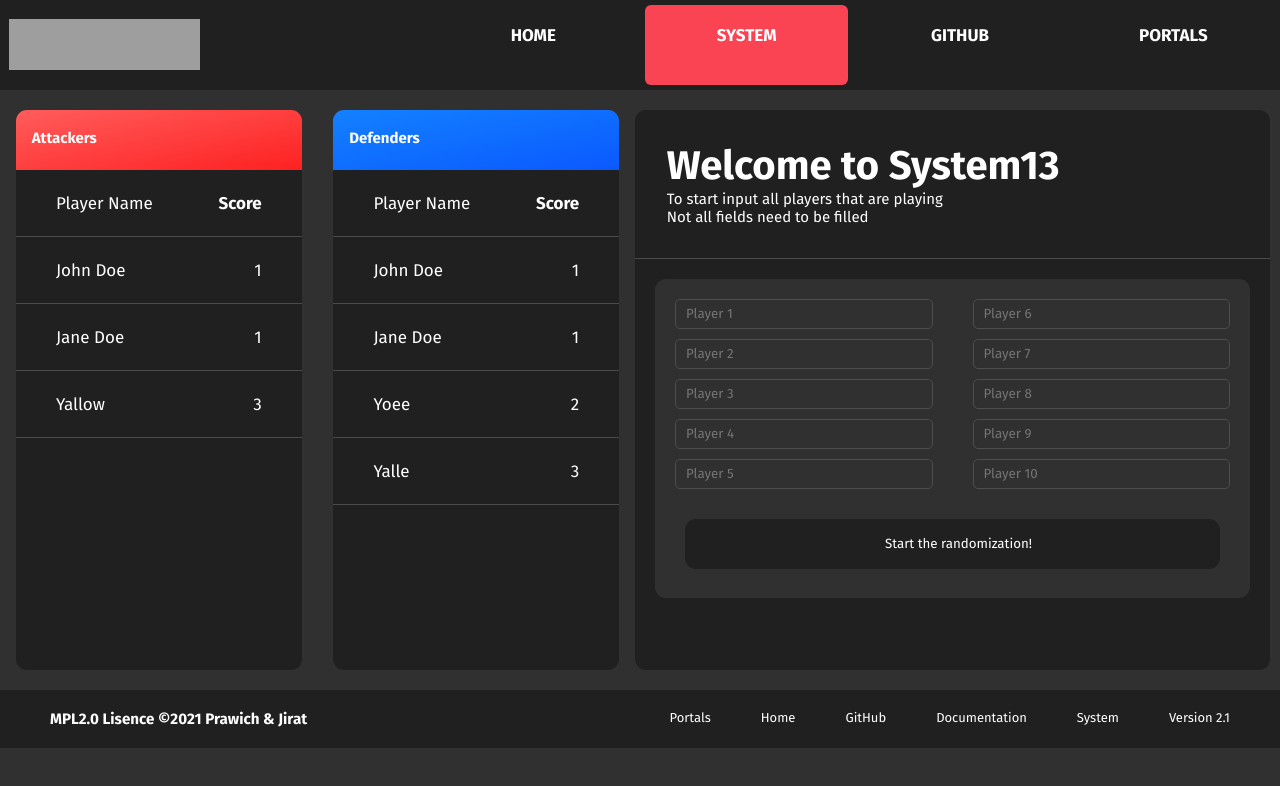
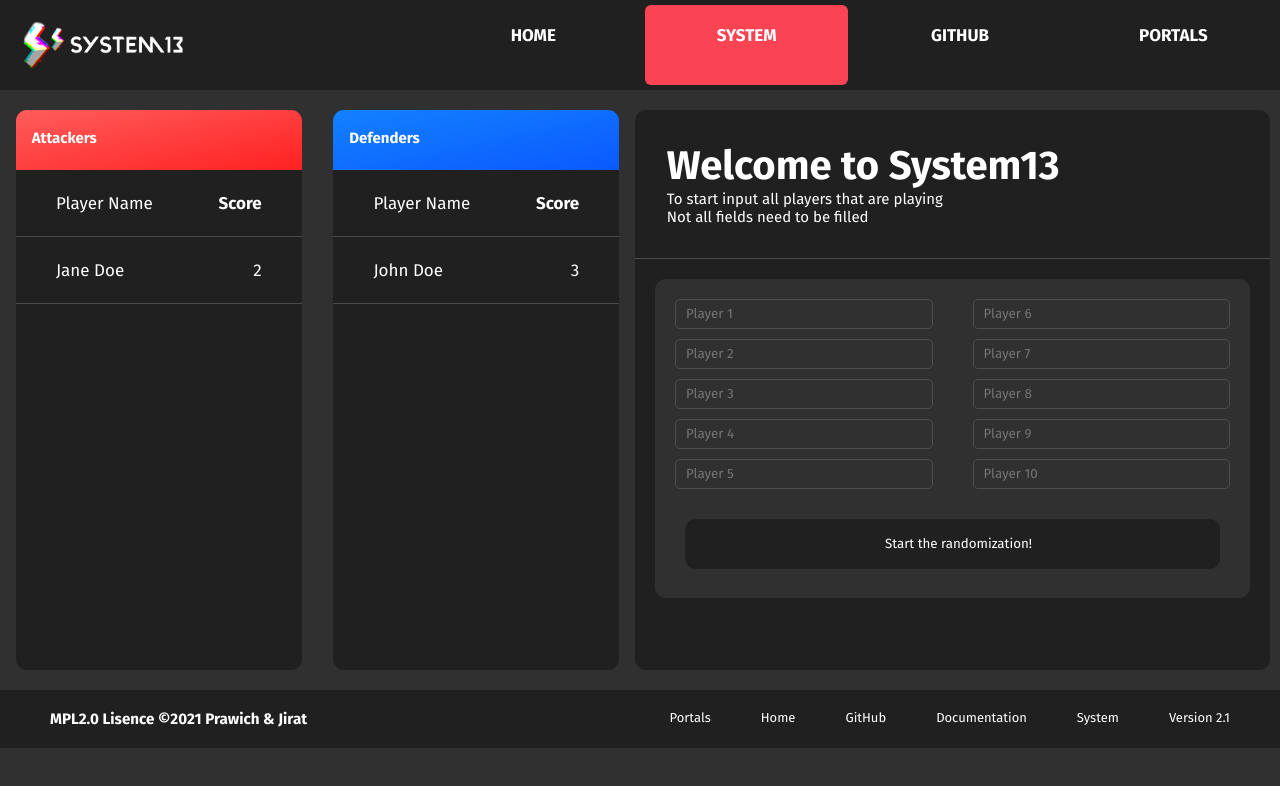
Before and after one commit to Alt-Developers/System13, a React (Create React App) app in the folder React/: page / in a window 1280 px wide. Shown: the top 786 px of the page. Built offline with nearby package versions, Linux system fonts and the light colour scheme; grey boxes are pictures that could not be loaded.

Commit message:
Nesting Results

```diff
--- a/React/src/App.js
+++ b/React/src/App.js
@@ -1,6 +1,6 @@
 import React from "react";
-import Navigation from "./components/Navigation/Navigation";
-import Footer from "./components/Footer/Footer";
+import Navigation from "./components/Layout/Navigation";
+import Footer from "./components/Layout/Footer";
 import System13 from "./components/System13/System13";
 import "./style/index.css";
 
--- a/React/src/components/Footer/Footer.js
+++ /dev/null
@@ -1,29 +0,0 @@
-import React from "react";
-
-const Footer = (props) => {
-  return (
-    <footer className="dark-footer">
-      <h3>MPL2.0 Lisence &copy;2021 Prawich & Jirat</h3>
-      <ul>
-        <a href="https://ssdevelopers.xyz">
-          <li>Portals</li>
-        </a>
-        <a href="./index.html">
-          <li>Home</li>
-        </a>
-        <a href="./github.html">
-          <li>GitHub</li>
-        </a>
-        <a href="./docs.html">
-          <li>Documentation</li>
-        </a>
-        <a href="./system.html">
-          <li>System</li>
-        </a>
-        <li>Version 2.1</li>
-      </ul>
-    </footer>
-  );
-};
-
-export default Footer;
--- /dev/null
+++ b/React/src/components/Layout/Footer.js
@@ -0,0 +1,28 @@
+import React from "react";
+import "../../style/index.css";
+
+const Footer = () => (
+  <footer className="dark-footer">
+    <h3>MPL2.0 Lisence &copy;2021 Prawich & Jirat</h3>
+    <ul>
+      <a href="https://ssdevelopers.xyz">
+        <li>Portals</li>
+      </a>
+      <a href="./index.html">
+        <li>Home</li>
+      </a>
+      <a href="./github.html">
+        <li>GitHub</li>
+      </a>
+      <a href="./docs.html">
+        <li>Documentation</li>
+      </a>
+      <a href="./system.html">
+        <li>System</li>
+      </a>
+      <li>Version 2.1</li>
+    </ul>
+  </footer>
+);
+
+export default Footer;
--- /dev/null
+++ b/React/src/components/Layout/Navigation.js
@@ -0,0 +1,24 @@
+import React from "react";
+import "../../style/index.css";
+
+const Navigation = () => (
+  <nav>
+    <div className="logo">
+      <img src="./logo.png" alt="SS System 13 Logo" />
+    </div>
+    <a href="./index.html">
+      <li className="nav__1">Home</li>
+    </a>
+    <a href="#" className="active nav__2">
+      <li>System</li>
+    </a>
+    <a href="./github.html" className="nav__3">
+      <li>Github</li>
+    </a>
+    <a href="https://ssdevelopers.xyz" className="nav__4">
+      <li>Portals</li>
+    </a>
+  </nav>
+);
+
+export default Navigation;
--- a/React/src/components/Navigation/Navigation.js
+++ /dev/null
@@ -1,26 +0,0 @@
-import React from "react";
-import "../../style/index.css";
-
-const Navigation = (props) => {
-  return (
-    <nav>
-      <div className="logo">
-        <img src="./src/img/logo.png" alt="SS System 13 Logo" />
-      </div>
-      <a href="./index.html">
-        <li className="nav__1">Home</li>
-      </a>
-      <a href="#" className="active nav__2">
-        <li>System</li>
-      </a>
-      <a href="./github.html" className="nav__3">
-        <li>Github</li>
-      </a>
-      <a href="https://ssdevelopers.xyz" className="nav__4">
-        <li>Portals</li>
-      </a>
-    </nav>
-  );
-};
-
-export default Navigation;
--- /dev/null
+++ b/React/src/components/System13/Results/Attackers.js
@@ -0,0 +1,27 @@
+import React from "react";
+import ResultItem from "./ResultsItem";
+
+const Attackers = (props) => {
+  return (
+    <div className="attackers-wrapper">
+      <div className="attackers__label">
+        <h2>Attackers</h2>
+      </div>
+      <div className="attackers">
+        <div className="attackers__row">
+          <div className="attackers--label">Player Name</div>
+          <div className="attackers__row--label">Score</div>
+        </div>
+        {props.atkPlayers.map((cur) => (
+          <ResultItem
+            team="atk"
+            playerName={cur.slice(0, -3)}
+            playerNumber={cur.slice(-1)}
+          ></ResultItem>
+        ))}
+      </div>
+    </div>
+  );
+};
+
+export default Attackers;
--- /dev/null
+++ b/React/src/components/System13/Results/Defenders.js
@@ -0,0 +1,27 @@
+import React from "react";
+import ResultItem from "./ResultsItem";
+
+const Defenders = (props) => {
+  return (
+    <div className="defenders-wrapper">
+      <div className="defenders__label">
+        <h2>Defenders</h2>
+      </div>
+      <div className="defenders">
+        <div className="defenders__row">
+          <div className="defenders--label">Player Name</div>
+          <div className="defenders__row--label">Score</div>
+        </div>
+        {props.defPlayers.map((cur, i) => (
+          <ResultItem
+            team="def"
+            playerName={cur.slice(0, -3)}
+            playerNumber={cur.slice(-1)}
+          ></ResultItem>
+        ))}
+      </div>
+    </div>
+  );
+};
+
+export default Defenders;
--- a/React/src/components/System13/System13.js
+++ b/React/src/components/System13/System13.js
@@ -1,49 +1,17 @@
 import React, { useState } from "react";
-import ResultItem from "./ResultsItem";
+import Attackers from "./Results/Attackers";
+import Defenders from "./Results/Defenders";
 
 const System13 = (props) => {
   // Testing Text
-  const defPlayers = ["John Doe//1", "Jane Doe//1", "Yoee//2", "Yalle//3"];
-  const atkPlayers = ["John Doe//1", "Jane Doe//1", "Yallow//3"];
+  const [defResults, setDefResults] = useState(["John Doe//3"]);
+  const [atkResults, setAtkResults] = useState(["Jane Doe//2"]);
 
   return (
     <section className="result">
-      <div className="attackers-wrapper">
-        <div className="attackers__label">
-          <h2>Attackers</h2>
-        </div>
-        <div className="attackers">
-          <div className="attackers__row">
-            <div className="attackers--label">Player Name</div>
-            <div className="attackers__row--label">Score</div>
-          </div>
-          {atkPlayers.map((cur, i) => (
-            <ResultItem
-              team="atk"
-              playerName={cur.slice(0, -3)}
-              playerNumber={cur.slice(-1)}
-            ></ResultItem>
-          ))}
-        </div>
-      </div>
-      <div className="defenders-wrapper">
-        <div className="defenders__label">
-          <h2>Defenders</h2>
-        </div>
-        <div className="defenders">
-          <div className="defenders__row">
-            <div className="defenders--label">Player Name</div>
-            <div className="defenders__row--label">Score</div>
-          </div>
-          {defPlayers.map((cur, i) => (
-            <ResultItem
-              team="def"
-              playerName={cur.slice(0, -3)}
-              playerNumber={cur.slice(-1)}
-            ></ResultItem>
-          ))}
-        </div>
-      </div>
+      <Attackers atkPlayers={atkResults} />
+      <Defenders defPlayers={defResults} />
+
       <div className="start__wrapper">
         <div className="start__text">
           <h1>Welcome to System13</h1>
@@ -51,7 +19,7 @@ const System13 = (props) => {
           <p>Not all fields need to be filled</p>
         </div>
 
-        <form className="start__form" action="player=">
+        <form className="start__form">
           <div className="start__form--left">
             <input
               className="form__start--Player-input"
```
Also changed, not shown: React/src/components/System13/Results/ResultsItem.js (renamed from React/src/components/System13/ResultsItem.js), React/src/img/logo.png (deleted).
